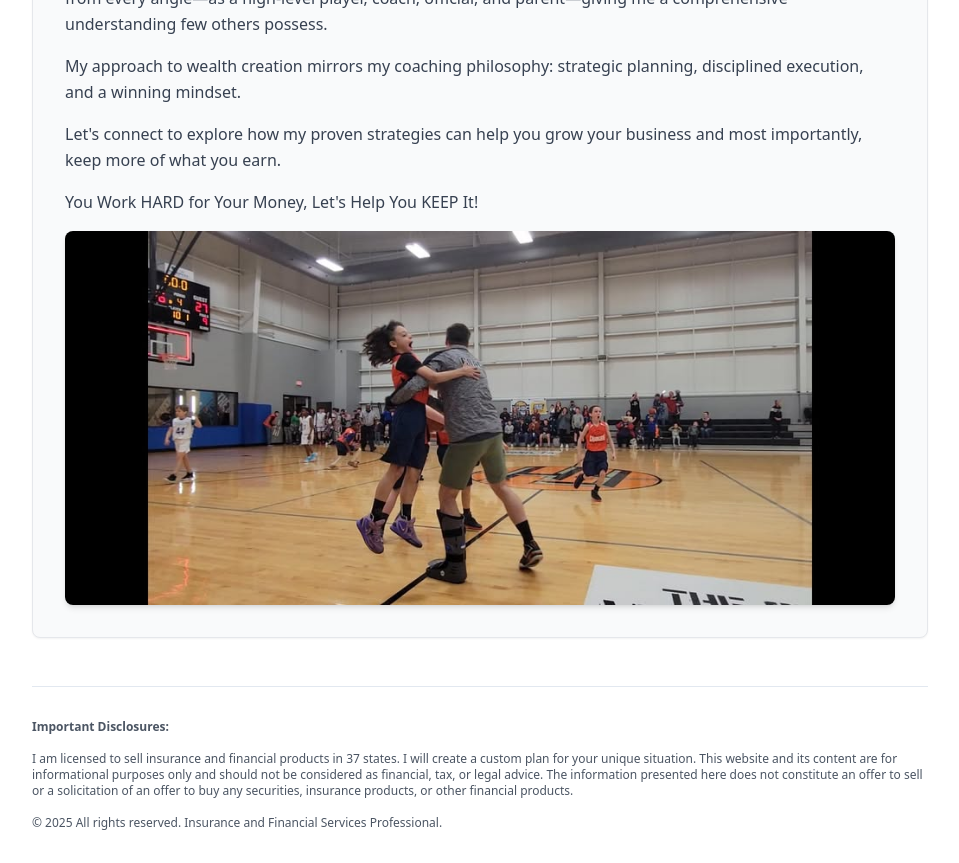
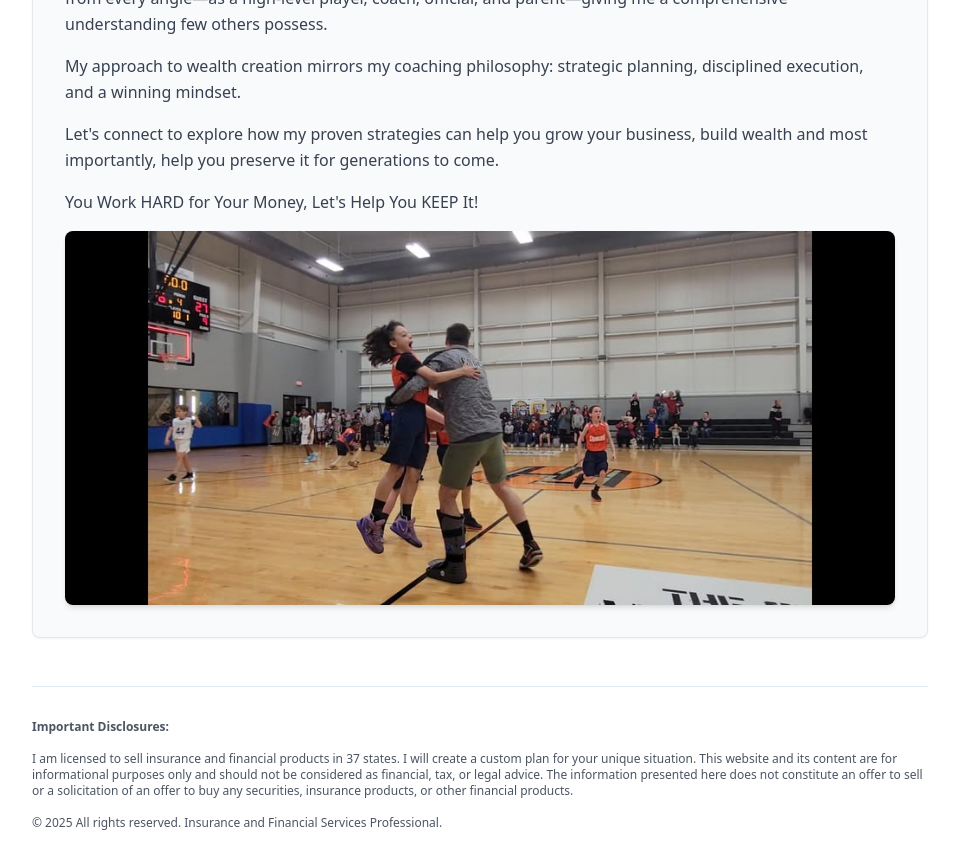
Before and after one commit to devJason23/booking-jasonhillco, a React (Vite) app: page / in a window 1280 px wide. Shown: the part 1500-2363 px from the top of the page, without its empty margins (160-1119 px from the left). Built offline with nearby package versions, Linux system fonts and the light colour scheme.

Commit message:
Update bio section
Modify the bio section to reflect the updated text.

```diff
--- a/src/components/BookingPage.tsx
+++ b/src/components/BookingPage.tsx
@@ -1,4 +1,3 @@
-
 import React from "react";
 import { Accordion, AccordionContent, AccordionItem, AccordionTrigger } from "@/components/ui/accordion";
 import { Card } from "@/components/ui/card";
@@ -100,7 +99,7 @@ const BookingPage = () => {
               My approach to wealth creation mirrors my coaching philosophy: strategic planning, disciplined execution, and a winning mindset.
             </p>
             <p>
-              Let's connect to explore how my proven strategies can help you grow your business and most importantly, keep more of what you earn.
+              Let's connect to explore how my proven strategies can help you grow your business, build wealth and most importantly, help you preserve it for generations to come.
             </p>
             <p>
               You Work HARD for Your Money, Let's Help You KEEP It!
```
